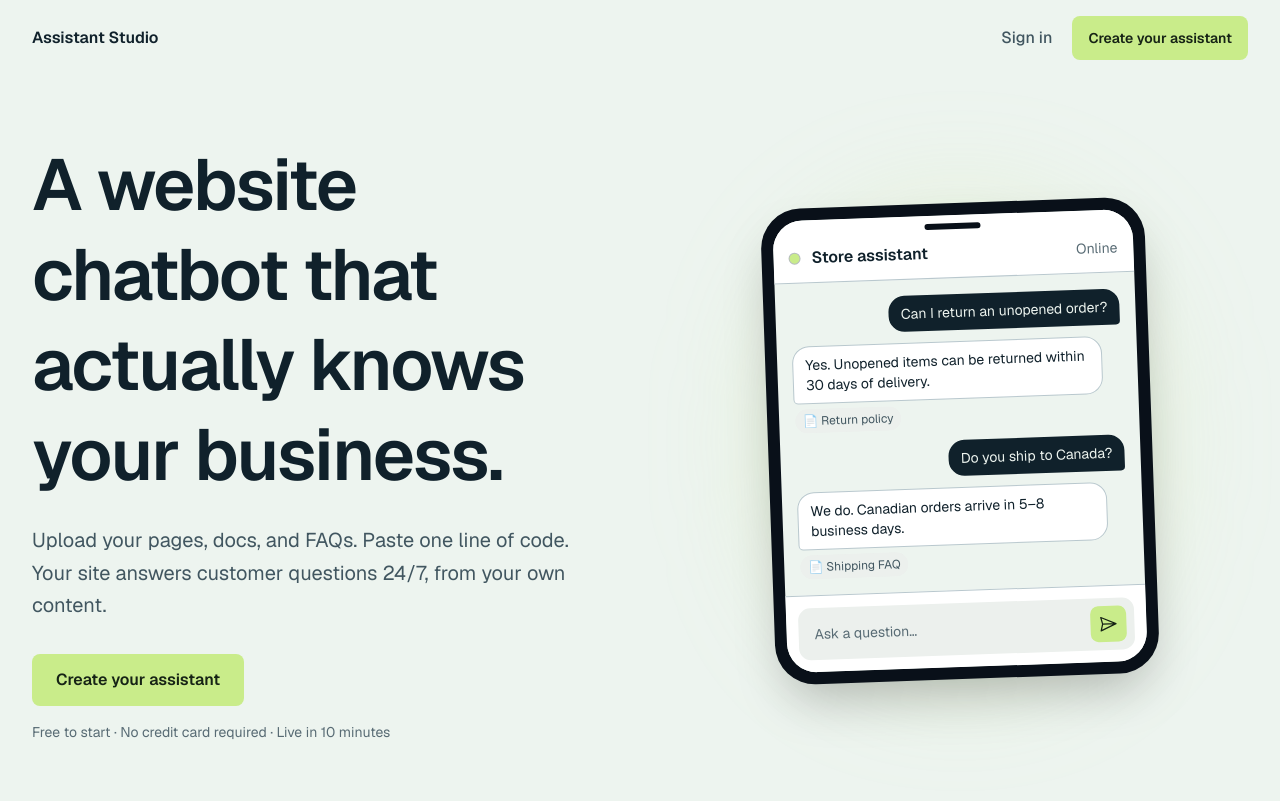
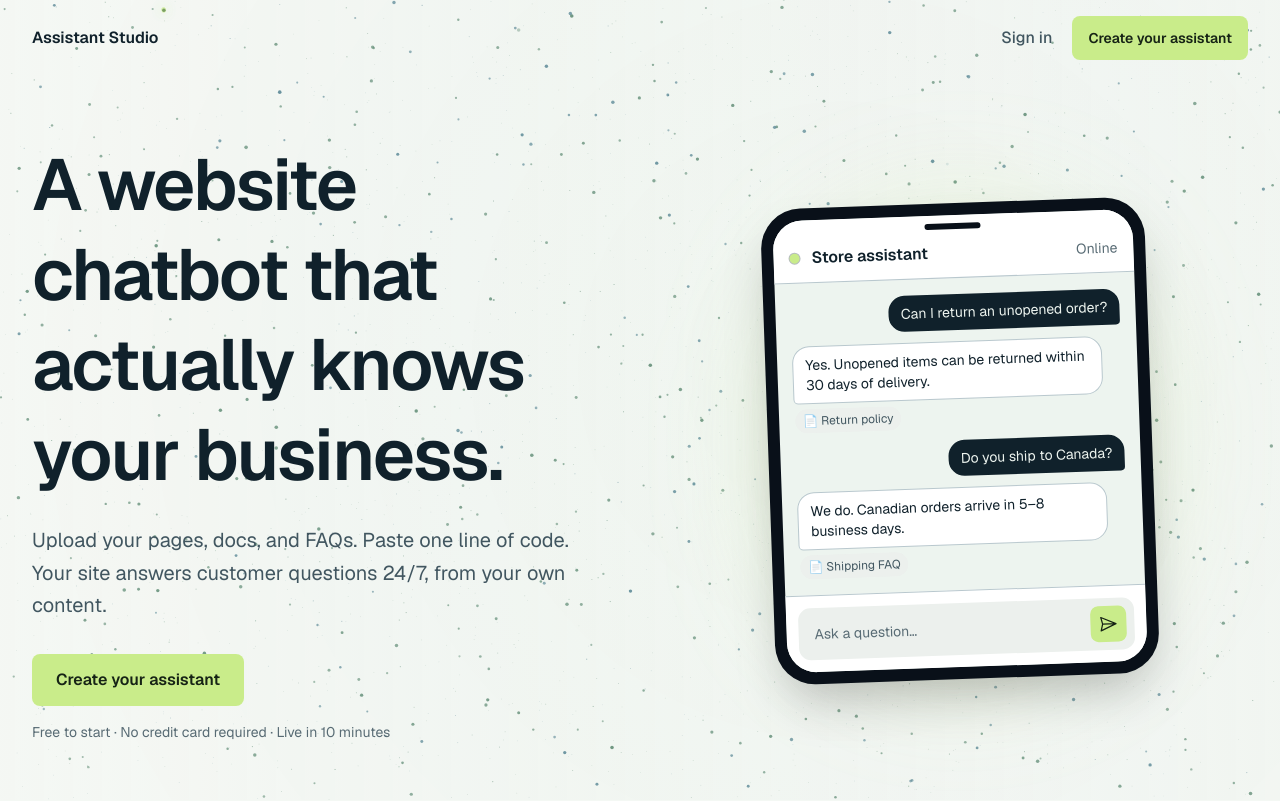
Before and after one commit to geisera/metanomic, a Next.js app: page /assistant-studio in a window 1280 px wide. Shown: the top 801 px of the page. Built offline with nearby package versions, Linux system fonts and the light colour scheme; no server answers.

Commit message:
Restore Studio landing theme controls and particle animation

```diff
--- a/src/app/assistant-studio/minimal.module.css
+++ b/src/app/assistant-studio/minimal.module.css
@@ -1,4 +1,4 @@
-.page { color-scheme:light; }
+.page { background:color-mix(in srgb,var(--color-mint) 22%,transparent); }
 .page a:focus-visible { outline:2px solid var(--color-ink); outline-offset:4px; }
 .page :global(.bg-night) a:focus-visible { outline-color:var(--color-mint); }
 /* Blend the muted token toward slate to keep small text readable on mint. */
@@ -15,3 +15,14 @@
   from { opacity:0; transform:translateY(8px); }
   to { opacity:1; transform:translateY(0); }
 }
+
+:global(html[data-theme=dark]) .page {
+  background:transparent;
+  color:var(--color-mint);
+}
+:global(html[data-theme=dark]) .page :global(:is(.bg-mint,.bg-mint-2,.bg-white)) {
+  background-color:var(--color-night-2);
+}
+:global(html[data-theme=dark]) .page :global(:is(.text-ink,.text-slate)),
+:global(html[data-theme=dark]) .caption { color:var(--color-mint); }
+:global(html[data-theme=dark]) .page a:focus-visible { outline-color:var(--color-mint); }
--- a/src/app/assistant-studio/page.tsx
+++ b/src/app/assistant-studio/page.tsx
@@ -53,7 +53,7 @@ function SampleChat(){
 }
 
 export default function Page(){
-  return <div data-studio-landing className={s.page+' min-h-screen bg-mint font-[family-name:var(--font-geist)] text-ink'}>
+  return <div data-studio-landing className={s.page+' min-h-screen font-[family-name:var(--font-geist)] text-ink'}>
     <header className="mx-auto flex max-w-7xl flex-wrap items-center justify-between gap-x-4 gap-y-1 px-5 py-4 sm:px-8">
       <span className="font-semibold">Assistant Studio</span>
       <nav aria-label="Account" className="flex flex-wrap items-center gap-3 sm:gap-5">
--- a/src/app/globals.css
+++ b/src/app/globals.css
@@ -104,4 +104,4 @@ html[data-theme=light] .navlink:hover{color:var(--foreground)}
   --color-night-2: #13232D;
 }
 
-body:has([data-studio-landing]) :is(.theme-footer,.metanomic-starfield) { display:none; }
+body:has([data-studio-landing]) .metanomic-starfield { opacity:.9; }
```
